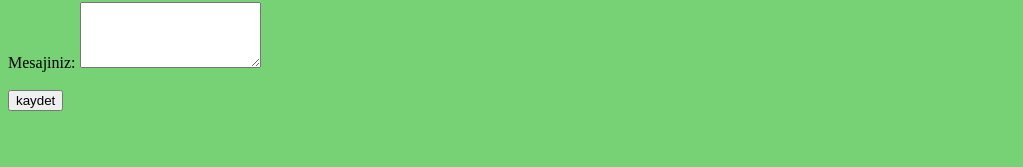
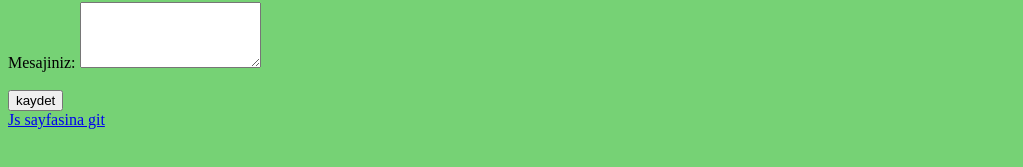
Before and after one commit to emirhalici/webProgramlamaGiris, a plain HTML site: page iletisim.html in a window 1280 px wide. Shown: the part 229-396 px from the top of the page, without its empty margins (0-1023 px from the left). Drawn offline with Linux system fonts and the light colour scheme.

Commit message:
added a link to javascript page

```diff
--- a/iletisim.html
+++ b/iletisim.html
@@ -8,6 +8,9 @@
     <style>
         .baslik {text-align: center; size: 12; font-size: xx-large; font-family: Arial; font-weight: bolder; color: #00701a;}
     </style>
+
+
+
 </head>
 <body bgcolor="#76d275">
 
@@ -44,5 +47,7 @@
 
 
 
+    <a href="js.html">Js sayfasina git</a>
+
 </body>
 </html>
```
